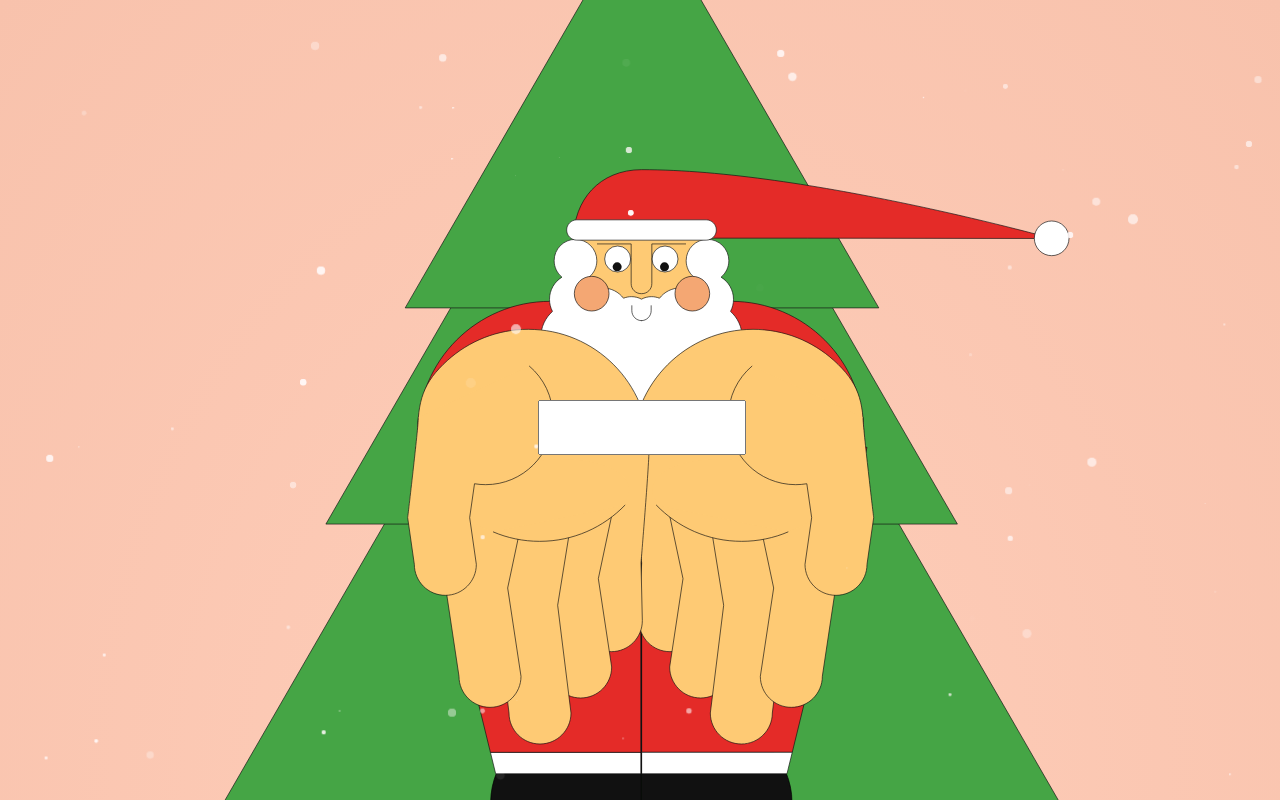
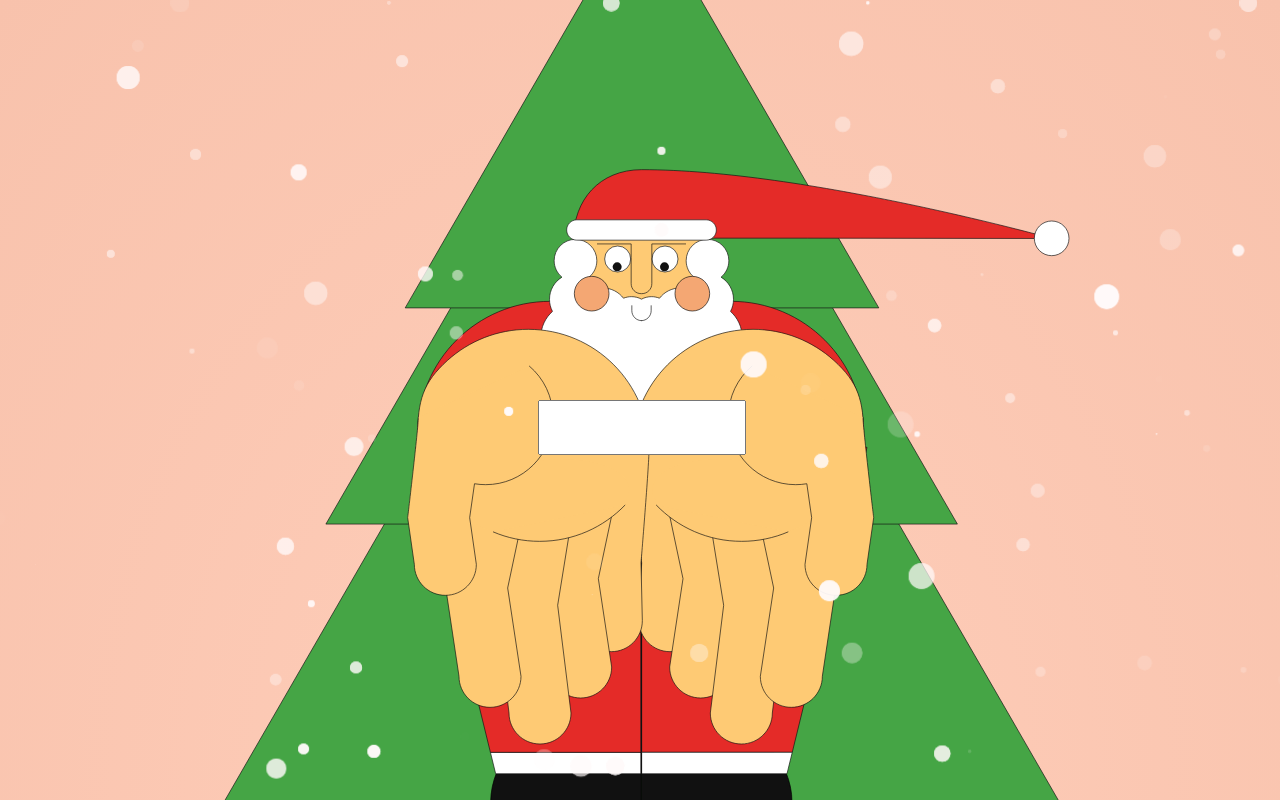
Before and after one commit to jayjeong8/2021_christmas, a plain HTML site: page index.html in a window 1280 px wide. Shown: the top 800 px of the page. Drawn offline with nearby package versions, Linux system fonts and the light colour scheme; files that its build step writes are made by us from their sources.

Commit message:
⚡ less snow

```diff
--- a/scss/snow.scss
+++ b/scss/snow.scss
@@ -12,10 +12,10 @@ body {
 }
 
 .snow {
-  $total: 200; //div snow 200개 만듦
+  $total: 80;
   position: absolute; //div끼리 서로 겹칠 수도 있고 자유롭게 위치를 가질 수 있음
-  width: 10px;
-  height: 10px;
+  width: 2vw;
+  height: 2vw;
   background-color: snow;
   border-radius: 50%;
   filter: drop-shadow(0 0 0px snow);
```
